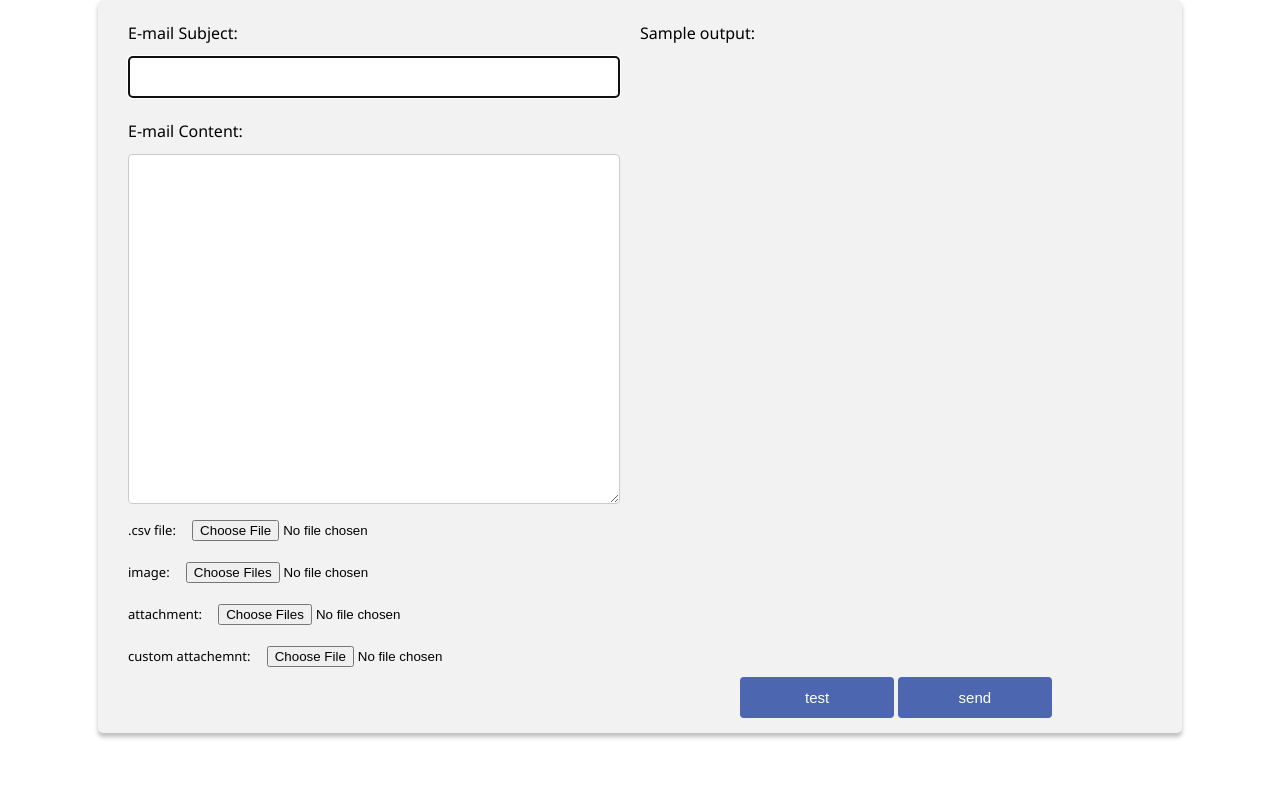
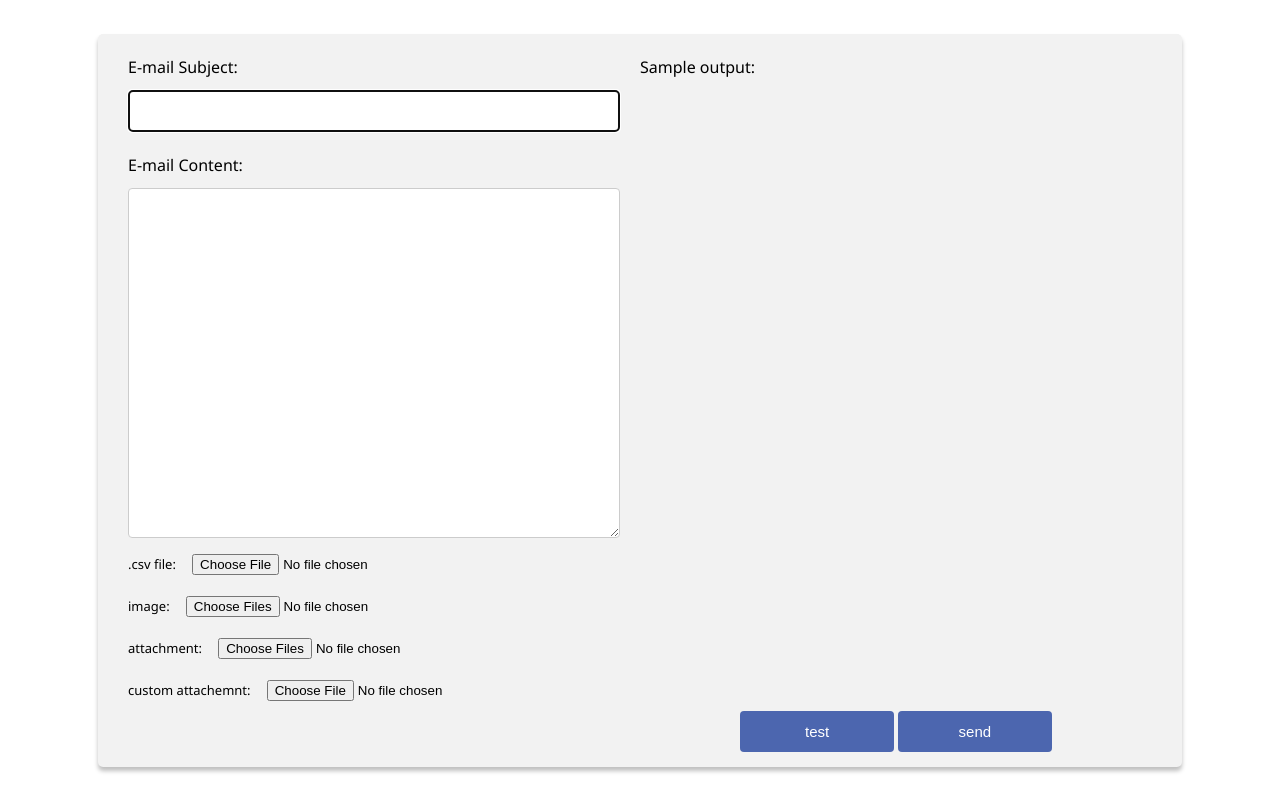
Before and after one commit to pupubird/Python_email_marketing_Backend, a plain HTML site: page static/email_content.html in a window 1280 px wide. Drawn offline with Linux system fonts and the light colour scheme; a web font is replaced by a local one.

Commit message:
adjusted card margin

```diff
--- a/root/email_content.css
+++ b/root/email_content.css
@@ -1,3 +1,9 @@
+body{
+  display: flex;
+  justify-content: center;
+  align-items: center;
+  height: 120vh;
+}
 .container {
   display: grid;
   grid-template-areas:
--- a/root/index.css
+++ b/root/index.css
@@ -13,13 +13,13 @@ body {
   flex-wrap: wrap;
   padding: 0%;
   margin: 0;
+  height: 100vh;
 }
 
 .card {
   border-radius: 15;
   box-shadow: 0px 4px 4px rgba(0, 0, 0, 0.25);
   min-width: 20vw;
-  min-height: auto;
   margin: auto 20px;
   border-radius: 5px;
   background-color: #f2f2f2;
--- a/static/email_content.html
+++ b/static/email_content.html
@@ -18,6 +18,7 @@ body {
   flex-wrap: wrap;
   padding: 0%;
   margin: 0;
+  height: 100vh;
 }
 
 .card {
@@ -98,7 +99,14 @@ h1 {
   text-align: center;
 }
 </style>
-    <style>.container {
+    <style>body{
+  display: flex;
+  justify-content: center;
+  align-items: center;
+
+  height: 100vh;
+}
+.container {
   display: grid;
   grid-template-areas:
     "subject output"
```
Also changed, not shown: static/index.html (+1 -0 lines).
